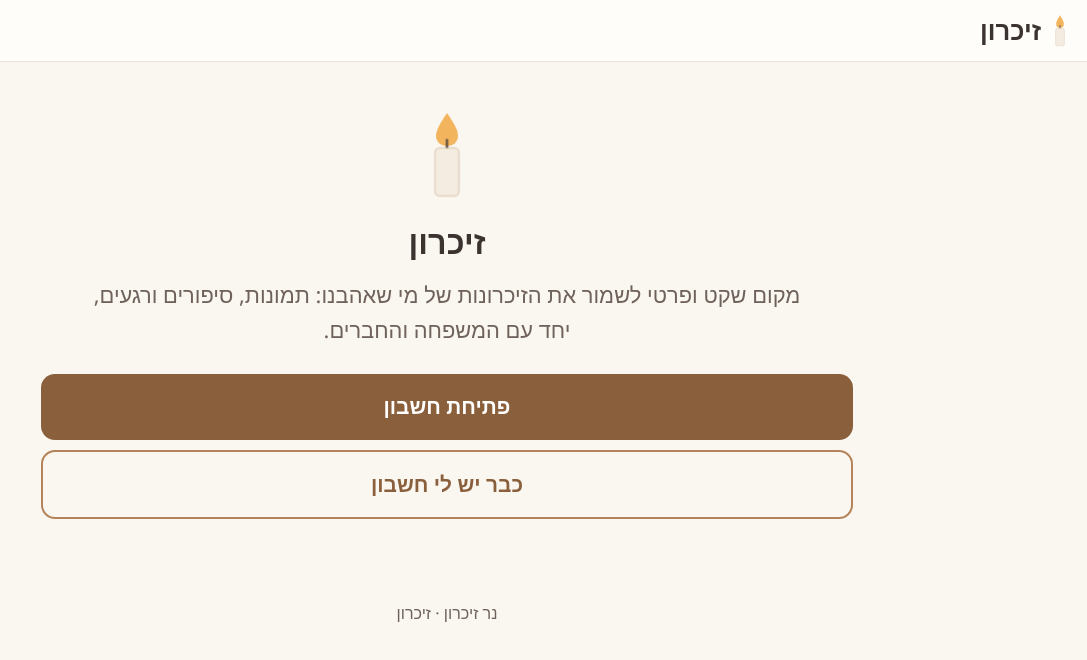
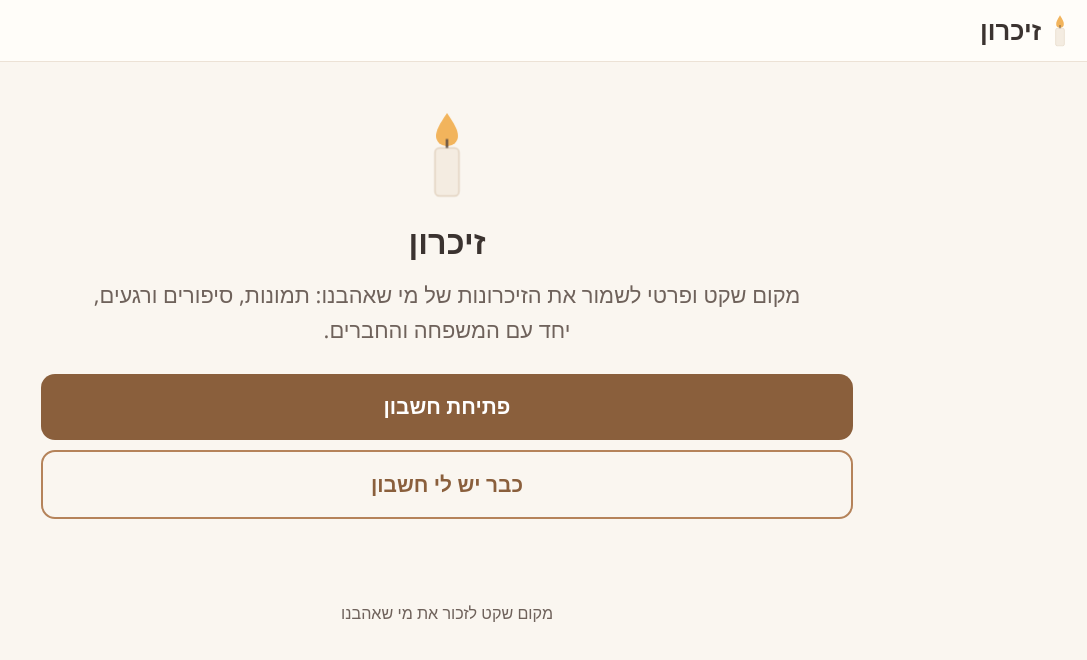
Before and after one commit to fire17/yoyo-memory, a plain HTML site: page 404.html in a window 1280 px wide. Shown: the whole page, without its empty margins (193-1280 px from the left). Drawn offline with Linux system fonts and the light colour scheme.

Commit message:
Footer: drop repeated 'זיכרון' (Tami's feedback)
Co-Authored-By: Claude Opus 5.5 <noreply@anthropic.com>

```diff
--- a/404.html
+++ b/404.html
@@ -18,6 +18,6 @@
 </header>
 <main id="app" aria-live="polite"><p class="hint center">טוען...</p></main>
 <noscript><p class="center">כדי להשתמש באתר יש להפעיל JavaScript.</p></noscript>
-<footer>נר זיכרון · זיכרון</footer>
+<footer>מקום שקט לזכור את מי שאהבנו</footer>
 </body>
 </html>
```
Also changed, not shown: index.html (+1 -1 lines).
